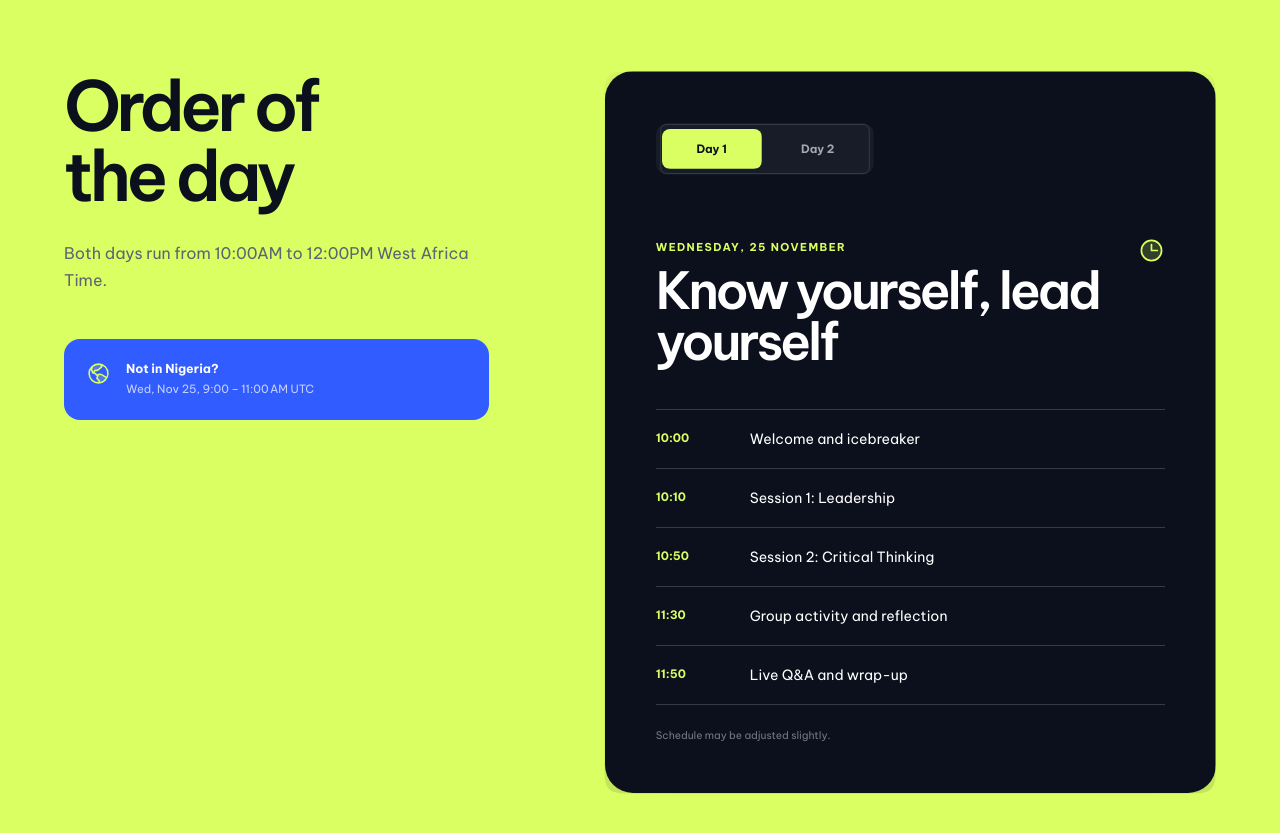
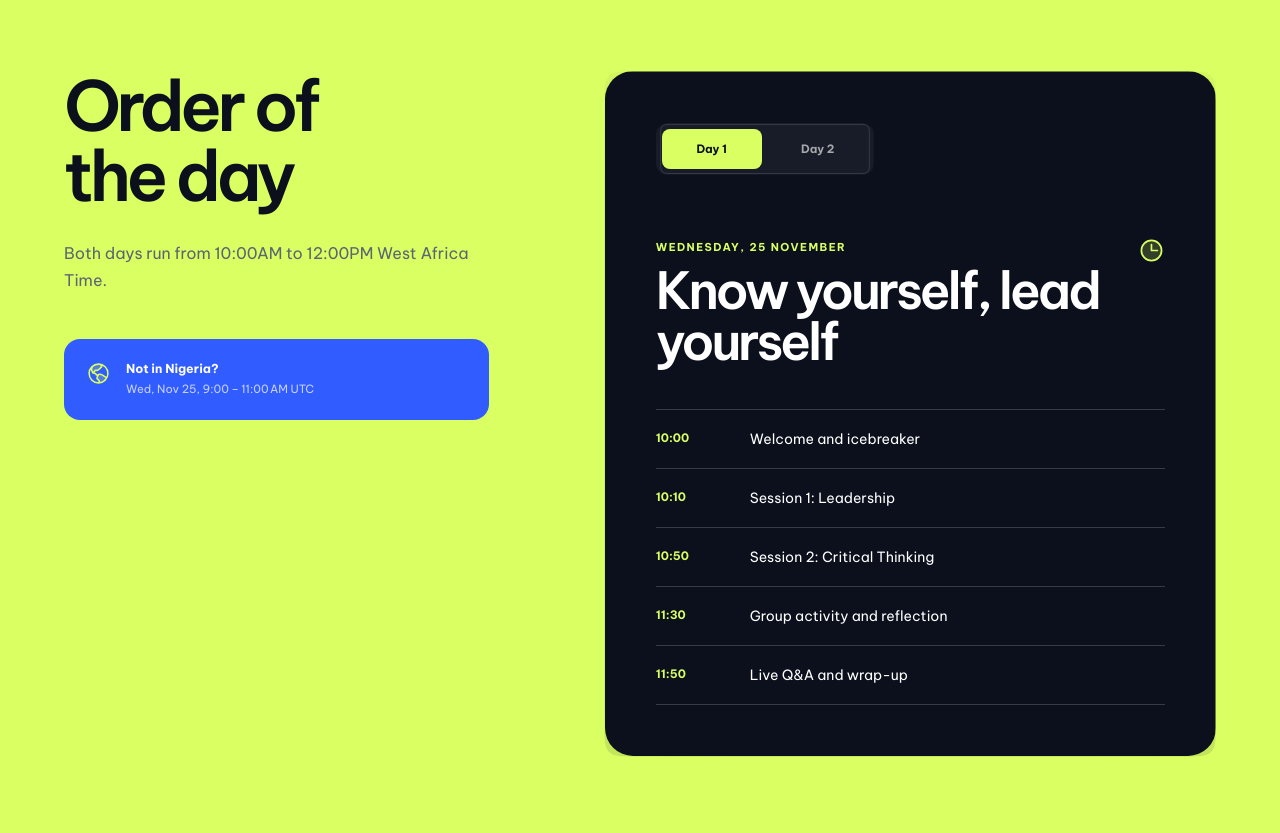
Before and after one commit to chiazaokoli/kfsd-website, a Next.js app: page / in a window 1280 px wide. Shown: the part 5840-6673 px from the top of the page. Built offline with nearby package versions, Linux system fonts and the light colour scheme.

Commit message:
Slide schedule day tab highlight and remove schedule note

```diff
--- a/app/globals.css
+++ b/app/globals.css
@@ -212,9 +212,11 @@ img { display: block; }
 .local-time-card strong { font-size: .77rem; }
 .local-time-card span { color: rgba(255,255,255,.72); font-size: .71rem; line-height: 1.5; }
 .schedule-panel { padding: clamp(26px, 4vw, 55px); color: var(--white); border-radius: 28px; background: var(--ink); box-shadow: 0 35px 100px rgba(15,20,35,.13); }
-.day-tabs { display: inline-flex; gap: 6px; padding: 5px; border: 1px solid rgba(255,255,255,.14); border-radius: 12px; background: rgba(255,255,255,.05); }
-.day-tabs button { min-width: 100px; min-height: 40px; padding: 0 18px; color: rgba(255,255,255,.62); border-radius: 8px; background: transparent; cursor: pointer; font-size: .72rem; font-weight: 700; }
-.day-tabs button[aria-selected="true"] { color: var(--ink); background: var(--lime); }
+.day-tabs { position: relative; isolation: isolate; display: inline-grid; grid-template-columns: repeat(2, 1fr); gap: 6px; padding: 5px; border: 1px solid rgba(255,255,255,.14); border-radius: 12px; background: rgba(255,255,255,.05); }
+.day-tabs::before { content: ""; position: absolute; z-index: -1; top: 5px; bottom: 5px; left: 5px; width: calc((100% - 16px) / 2); border-radius: 8px; background: var(--lime); transform: translateX(0); transition: transform 280ms cubic-bezier(.22, 1, .36, 1); }
+.day-tabs[data-active-day="1"]::before { transform: translateX(calc(100% + 6px)); }
+.day-tabs button { min-width: 100px; min-height: 40px; padding: 0 18px; color: rgba(255,255,255,.62); border-radius: 8px; background: transparent; cursor: pointer; font-size: .72rem; font-weight: 700; transition: color 180ms ease; }
+.day-tabs button[aria-selected="true"] { color: var(--ink); }
 .schedule-title { display: flex; align-items: start; justify-content: space-between; gap: 30px; margin: 60px 0 42px; }
 .schedule-title span { color: var(--lime); font-size: .68rem; font-weight: 700; letter-spacing: .13em; text-transform: uppercase; }
 .schedule-title h3 { max-width: 520px; margin: 10px 0 0; font-size: clamp(2.2rem, 4vw, 4.4rem); font-weight: 520; letter-spacing: -.06em; line-height: 1; }
@@ -223,7 +225,6 @@ img { display: block; }
 .agenda-list li { display: grid; grid-template-columns: 72px 1fr; gap: 22px; padding: 20px 0; border-bottom: 1px solid var(--line-light); }
 .agenda-list time { color: var(--lime); font-size: .73rem; font-weight: 700; }
 .agenda-list span { font-size: .88rem; }
-.schedule-note { margin: 24px 0 0; color: rgba(255,255,255,.44); font-size: .65rem; }
 
 /* Proof */
 .proof-section { padding: clamp(120px, 14vw, 210px) max(5vw, 28px); background: var(--cream); }
--- a/app/page.tsx
+++ b/app/page.tsx
@@ -409,9 +409,9 @@ export default function Home() {
           <div className="schedule-layout">
             <div className="schedule-intro"><h2>Order of the day</h2><p>Both days run from 10:00AM to 12:00PM West Africa Time.</p><div className="local-time-card"><GlobeHemisphereWest size={25} weight="duotone" /><div><strong>Not in Nigeria?</strong><span>{localTime || "Converting 10:00AM WAT to your local time…"}</span></div></div></div>
             <div className="schedule-panel chapter-reveal">
-              <div className="day-tabs" role="tablist" aria-label="Training days">{siteConfig.schedules.map((day, index) => <button key={day.label} role="tab" aria-selected={activeDay === index} onClick={() => setActiveDay(index)}>{day.label}</button>)}</div>
+              <div className="day-tabs" data-active-day={activeDay} role="tablist" aria-label="Training days">{siteConfig.schedules.map((day, index) => <button key={day.label} role="tab" aria-selected={activeDay === index} onClick={() => setActiveDay(index)}>{day.label}</button>)}</div>
               <div className="schedule-title"><div><span>{activeSchedule.date}</span><h3>{activeSchedule.title}</h3></div><Clock size={31} weight="duotone" /></div>
-              <ol className="agenda-list">{activeSchedule.items.map(([time, item]) => <li key={`${time}-${item}`}><time>{time}</time><span>{item}</span></li>)}</ol><p className="schedule-note">Schedule may be adjusted slightly.</p>
+              <ol className="agenda-list">{activeSchedule.items.map(([time, item]) => <li key={`${time}-${item}`}><time>{time}</time><span>{item}</span></li>)}</ol>
             </div>
           </div>
         </section>
```
